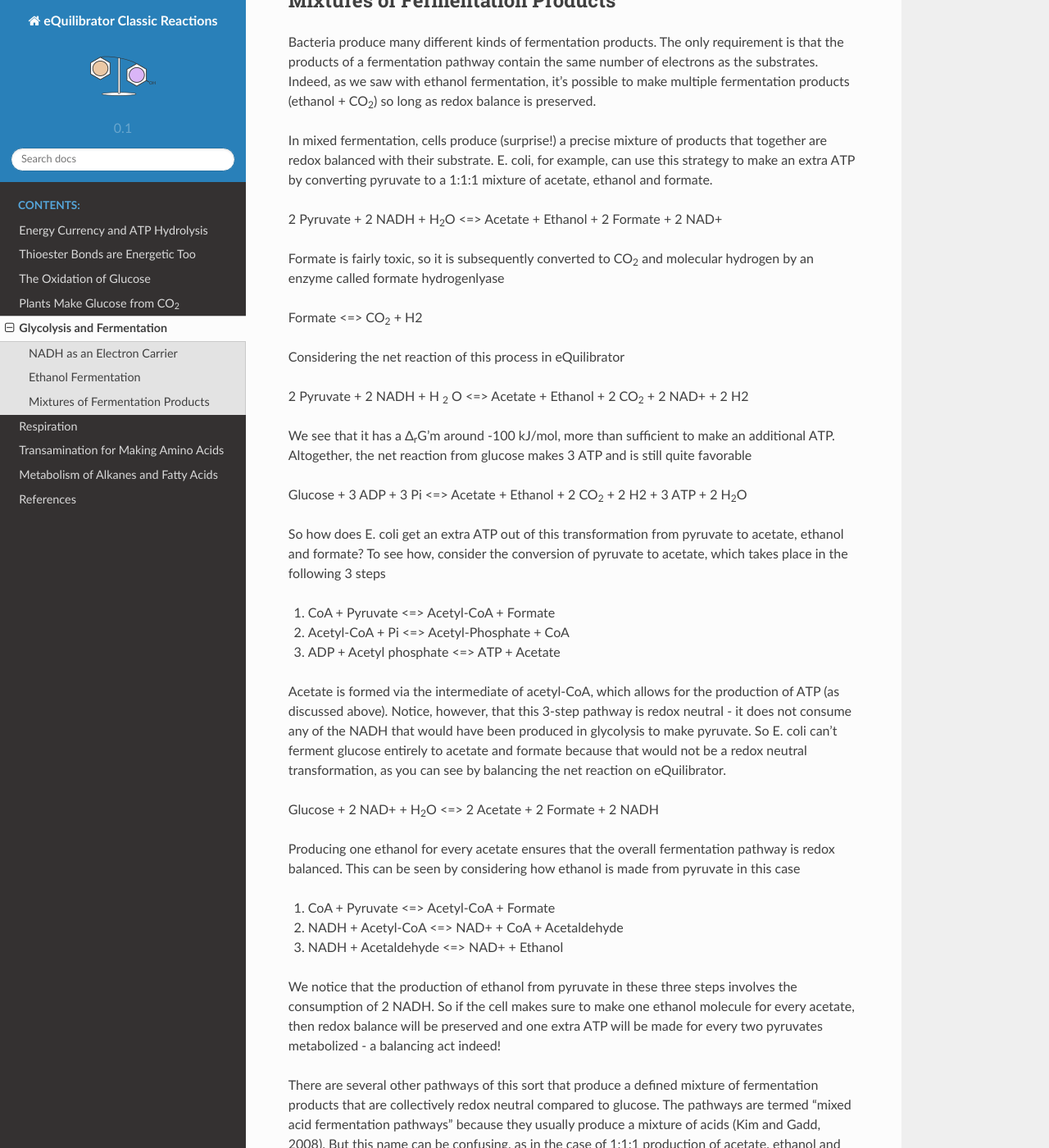
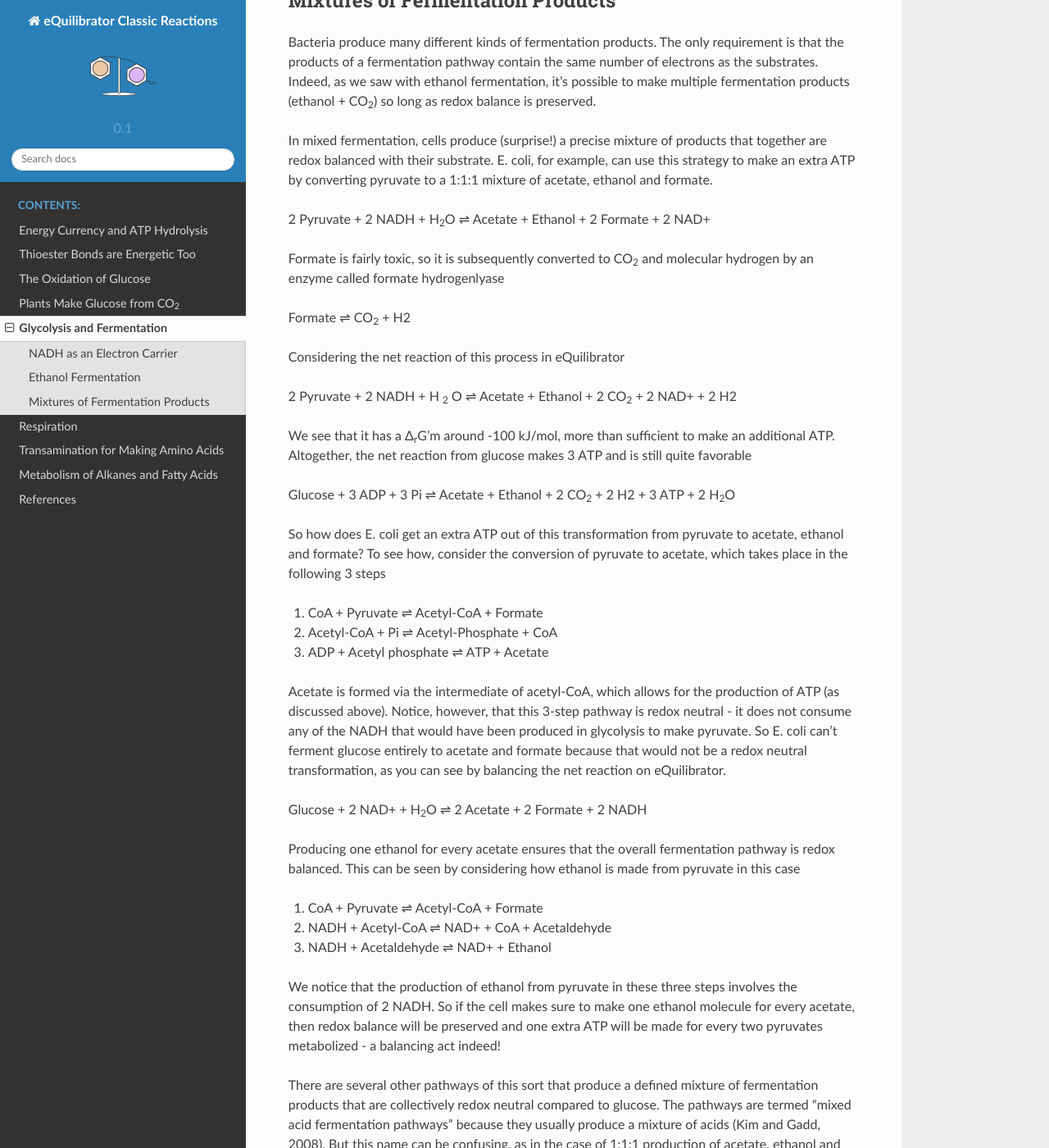
Before and after one commit to eladnoor/equilibrator, a Sphinx documentation site: the page built from classic_rxns/source/glycolysis.rst, in a window 1280 px wide and 1400 px high, scrolled down 3288 px. Shown: the whole window at 82% size. Built offline with Sphinx 7.4.7 and the Read the Docs theme 2.0.0, drawn with Linux system fonts in a browser that asks for light colours; some of the changed text lies outside the part shown.

Commit message:
All the rest of the arrows with sed

```diff
--- a/classic_rxns/source/co2_red.rst
+++ b/classic_rxns/source/co2_red.rst
@@ -3,6 +3,6 @@ Plants Make Glucose from CO\ :sub:`2`
 
 Glucose is among the most common sugars in the biosphere because plants make most of the sugars in the biosphere and glucose is the most abundant sugar in plant matter (Buchanan et al., 2015). Plants make glucose by reducing atmospheric CO\ :sub:`2`. In other words, plants close the cycle of glucose oxidation performed by heterotrophs (like humans and octopi and yeast and E. coli). If we examine the reduction of CO\ :sub:`2` to glucose using eQuilibrator
 
-6 CO\ :sub:`2` + 6 H\ :sub:`2`\ O <=> Glucose + 6 O\ :sub:`2`
+6 CO\ :sub:`2` + 6 H\ :sub:`2`\ O ⇌ Glucose + 6 O\ :sub:`2`
 
 It’s clear that the reaction is extremely unfavorable, with a positive Δ\ :sub:`r`\ G' of roughly 2900 kJ / mol. In fact, it has to be unfavorable because it is the reverse of glucose oxidation (above) and we know that the complete oxidation of glucose is highly thermodynamically favorable. In plants, this reaction is coupled to light energy that is absorbed by chlorophyll (Nelson et al., 2008; Buchanan et al., 2015). Chlorophyll can absorb photons best when they have a wavelength of about 700 nm, which corresponds to a per-photon energy of E = h c / λ ≈ 170-180 kJ / mol of photons (try to verify the calculation for yourself). As a result, we expect that plants need at least 16 moles of photons to make 1 mole of glucose from CO\ :sub:`2`. In fact, estimates indicate that the carbon fixation pathways of contemporary plants are much less efficient than our lower-bound, using about 10 photons energy per CO\ :sub:`2` or 60 photons per glucose. As we saw above, biological processes often leave a bunch of energy “on the table.” It is often suggested that this excess energy or “overpotential” is used to drive reactions in the forward direction more quickly (Milo, 2009).
--- a/classic_rxns/source/glycolysis.rst
+++ b/classic_rxns/source/glycolysis.rst
@@ -32,12 +32,12 @@ NADH as an Electron Carrier
 
 Many reactions in metabolism redox reactions (reduction/oxidation reactions) involving the transfer of electrons between molecules. One classic such reaction is the lactate dehydrogenase reaction described above.
 
-NADH + Pyruvate <=> NAD+ + Lactate
+NADH + Pyruvate ⇌ NAD+ + Lactate
 
 We can identify that this is a redox reaction from the presence of the two-electron carrier NAD+/NADH. One way to understand the energetics of redox reactions is to split them into “half-reactions.”
 
-Pyruvate + 2e- <=> Lactate E'm ≈ -190 mV
-NADH <=> NAD+ + 2e- E'm ≈ -330 mV
+Pyruvate + 2e- ⇌ Lactate E'm ≈ -190 mV
+NADH ⇌ NAD+ + 2e- E'm ≈ -330 mV
 
 If we add these two half-reactions together we see that the electrons balance and cancel: the two half-cells produce a balanced chemical reaction.
 
@@ -75,39 +75,39 @@ Bacteria produce many different kinds of fermentation products. The only require
 
 In mixed fermentation, cells produce (surprise!) a precise mixture of products that together are redox balanced with their substrate. E. coli, for example, can use this strategy to make an extra ATP by converting pyruvate to a 1:1:1 mixture of acetate, ethanol and formate.
 
-2 Pyruvate + 2 NADH + H\ :sub:`2`\ O <=> Acetate + Ethanol + 2 Formate + 2 NAD+
+2 Pyruvate + 2 NADH + H\ :sub:`2`\ O ⇌ Acetate + Ethanol + 2 Formate + 2 NAD+
 
 Formate is fairly toxic, so it is subsequently converted to CO\ :sub:`2` and molecular hydrogen by an enzyme called formate hydrogenlyase
 
-Formate <=> CO\ :sub:`2` + H2
+Formate ⇌ CO\ :sub:`2` + H2
 
 Considering the net reaction of this process in eQuilibrator
 
-2 Pyruvate + 2 NADH + H :sub:`2` O <=> Acetate + Ethanol + 2 CO\ :sub:`2` + 2 NAD+ + 2 H2
+2 Pyruvate + 2 NADH + H :sub:`2` O ⇌ Acetate + Ethanol + 2 CO\ :sub:`2` + 2 NAD+ + 2 H2
 
 We see that it has a Δ\ :sub:`r`\ G'm around -100 kJ/mol, more than sufficient to make an additional ATP. Altogether, the net reaction from glucose makes 3 ATP and is still quite favorable
 
-Glucose + 3 ADP + 3 Pi <=> Acetate + Ethanol + 2 CO\ :sub:`2` + 2 H2 + 3 ATP + 2 H\ :sub:`2`\ O
+Glucose + 3 ADP + 3 Pi ⇌ Acetate + Ethanol + 2 CO\ :sub:`2` + 2 H2 + 3 ATP + 2 H\ :sub:`2`\ O
 
 So how does E. coli get an extra ATP out of this transformation from pyruvate to acetate, ethanol and formate? To see how, consider the conversion of pyruvate to acetate, which takes place in the following 3 steps
 
-#. CoA + Pyruvate <=> Acetyl-CoA + Formate
+#. CoA + Pyruvate ⇌ Acetyl-CoA + Formate
 
-#. Acetyl-CoA + Pi <=> Acetyl-Phosphate + CoA
+#. Acetyl-CoA + Pi ⇌ Acetyl-Phosphate + CoA
 
-#. ADP + Acetyl phosphate <=> ATP + Acetate
+#. ADP + Acetyl phosphate ⇌ ATP + Acetate
 
 Acetate is formed via the intermediate of acetyl-CoA, which allows for the production of ATP (as discussed above). Notice, however, that this 3-step pathway is redox neutral - it does not consume any of the NADH that would have been produced in glycolysis to make pyruvate. So E. coli can’t ferment glucose entirely to acetate and formate because that would not be a redox neutral transformation, as you can see by balancing the net reaction on eQuilibrator.
 
-Glucose + 2 NAD+ + H\ :sub:`2`\ O <=> 2 Acetate + 2 Formate + 2 NADH
+Glucose + 2 NAD+ + H\ :sub:`2`\ O ⇌ 2 Acetate + 2 Formate + 2 NADH
 
 Producing one ethanol for every acetate ensures that the overall fermentation pathway is redox balanced. This can be seen by considering how ethanol is made from pyruvate in this case
 
-#. CoA + Pyruvate <=> Acetyl-CoA + Formate
+#. CoA + Pyruvate ⇌ Acetyl-CoA + Formate
 
-#. NADH + Acetyl-CoA <=> NAD+ + CoA + Acetaldehyde
+#. NADH + Acetyl-CoA ⇌ NAD+ + CoA + Acetaldehyde
 
-#. NADH + Acetaldehyde <=> NAD+ + Ethanol
+#. NADH + Acetaldehyde ⇌ NAD+ + Ethanol
 
 We notice that the production of ethanol from pyruvate in these three steps involves the consumption of 2 NADH. So if the cell makes sure to make one ethanol molecule for every acetate, then redox balance will be preserved and one extra ATP will be made for every two pyruvates metabolized - a balancing act indeed!
 
--- a/classic_rxns/source/respiration.rst
+++ b/classic_rxns/source/respiration.rst
@@ -3,7 +3,7 @@ Respiration
 
 When molecular oxygen (O\ :sub:`2`) is available many organisms will opt to respire - to donate electrons withdrawn from glucose to O\ :sub:`2` - and store even more energy as ATP in the process. Instead of reducing pyruvate to some fermentation product(s) (i.e. donating electrons to pyruvate as in the examples above), the carbon enters the tricarboxylic acid (TCA), which oxidizes it (withdraws its electrons) one step at a time to produce 3 CO\ :sub:`2` and 5 reduced electron carriers (3 NADH, 1 FADH2 and one reduced quinone).
 
-Pyruvate + 3 NAD+ + 1 FAD + Ubiquinone + 3 H :sub:`2` O <=> 3 CO\ :sub:`2` + 3 NADH + 1 FADH2 + Ubiquinol
+Pyruvate + 3 NAD+ + 1 FAD + Ubiquinone + 3 H :sub:`2` O ⇌ 3 CO\ :sub:`2` + 3 NADH + 1 FADH2 + Ubiquinol
 
 While the oxidation of pyruvate is quite favorable, one caveat has to be considered in examining the net reaction above: the Ubiquinone electron acceptor used in the TCA cycle is a highly hydrophobic molecule that resides primarily in lipid membranes and not in the cytosol (or the mitochondrial matrix of eukaryotes). In fact, the enzyme that donates electrons to ubiquinone (succinate dehydrogenase) also resides on the membrane. What’s the problem? Well, if some reactants reside in the cytosol (or mitochondrial matrix) and others reside in the membrane, it is difficult to compare their concentrations and calculate Δ\ :sub:`r`\ G'. So we can calculate a Δ\ :sub:`r`\ G'° of about -120 kJ/mol and a Δ\ :sub:`r`\ G'm of about -155 kJ/mol for the reaction above, but it is not clear whethe these values are representative of what happens in the cell.
 
--- a/classic_rxns/source/thioester.rst
+++ b/classic_rxns/source/thioester.rst
@@ -5,11 +5,11 @@ Phosphoanhydride bonds like those in ATP are not the only energy-carrying bonds
 
 So how much energy is there in a thioester bond? We can use eQuilibrator to examine the hydrolysis of the common biological thioester, acetyl-CoA
 
-Acetyl-CoA + H\ :sub:`2`\ O <=> Acetate + CoA
+Acetyl-CoA + H\ :sub:`2`\ O ⇌ Acetate + CoA
 
 We find that this hydrolysis reaction has a Δ\ :sub:`r`\ G'm around -40 kJ/mol - very similar to the energetic scale of ATP hydrolysis. In fact, the thioester bond is sometimes exchanged with a phosphoester bond (like the one in ATP) during metabolism of acetyl-CoA
 
-Acetyl-CoA + Pi <=> Acetyl-phosphate + CoA
+Acetyl-CoA + Pi ⇌ Acetyl-phosphate + CoA
 
 Notice that this reaction has a positive Δ\ :sub:`r`\ G'm  ≈ 10 kJ/mol, meaning that it would flow in the reverse direction (forming acetyl-CoA) if all the reactants had 1 mM concentrations. However, concentrations are of course not exactly 1 mM in cells. Cellular concentrations of inorganic phosphate are, for example, typically closer to 10 mM (e.g. for E. coli see BNID 105540).
 
```
Also changed, not shown: classic_rxns/source/transamination.rst (+4 -4 lines), 11 other files.
